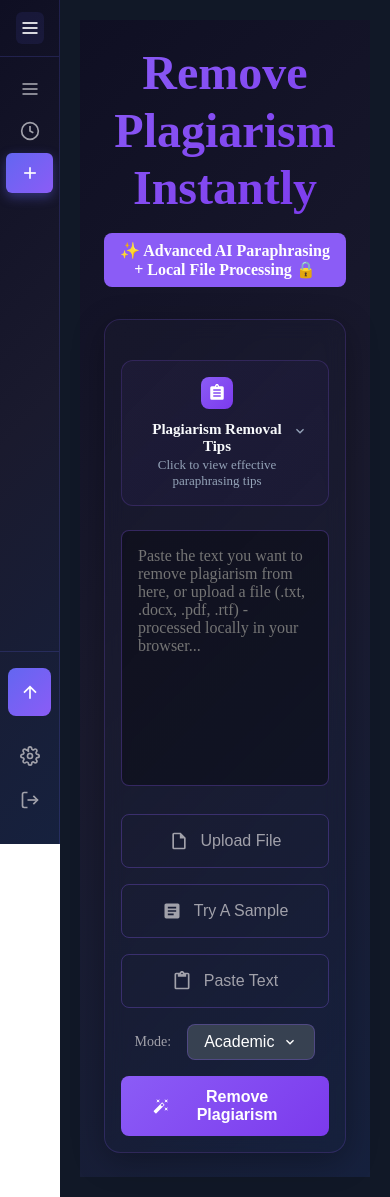
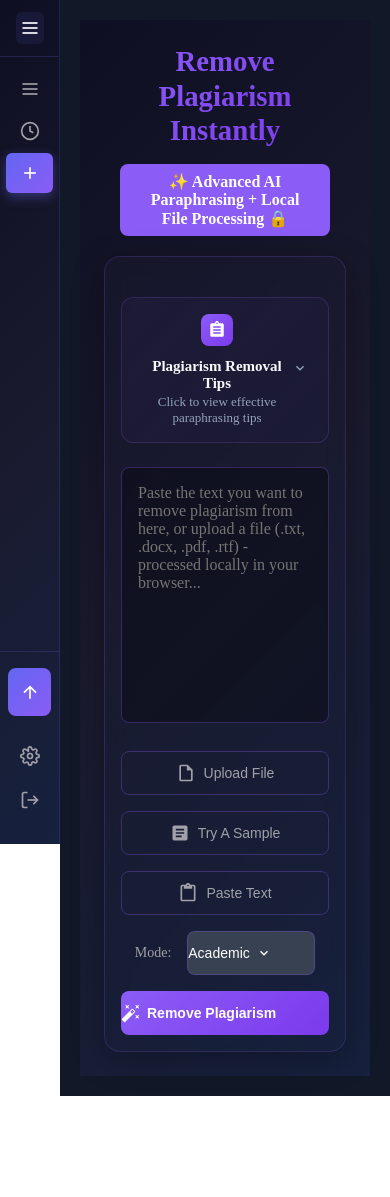
Before and after one commit to zenmeraki7/text-humanizer, a React (Vite) app in the folder frontend/: page /plagiarism in a window 390 px wide. After the commit the page ends 1096 px from the top, so only its background shows below. Built offline with nearby package versions, Linux system fonts and the light colour scheme.

Commit message:
reduced text size of plagiarism component

```diff
--- a/frontend/src/components/PlagiarismComponents/style.js
+++ b/frontend/src/components/PlagiarismComponents/style.js
@@ -15,11 +15,12 @@ export const getMainContentStyles = (sidebarOpen) => ({
 
 export const headerStyles = {
   textAlign: 'center',
-  marginBottom: '32px',
+  marginBottom: 'clamp(20px, 4vw, 32px)',
+  padding: '0 16px',
 };
 
 export const titleStyles = {
-  fontSize: '3rem',
+  fontSize: 'clamp(1.8rem, 5vw, 3rem)', // Responsive like detector
   fontWeight: 'bold',
   color: '#fff',
   marginBottom: '16px',
@@ -75,17 +76,18 @@ export const actionButtonStyles = {
   display: 'flex',
   alignItems: 'center',
   justifyContent: 'center',
-  gap: '12px',
-  padding: '16px 24px',
+  gap: 'clamp(8px, 2vw, 12px)',
+  padding: 'clamp(12px 16px, 3vw, 16px 24px)',
   border: '1px solid rgba(139, 92, 246, 0.3)',
   backgroundColor: 'transparent',
   color: '#a1a1aa',
   borderRadius: '8px',
   cursor: 'pointer',
-  fontSize: '16px',
+  fontSize: 'clamp(14px, 2.5vw, 16px)', // Responsive
   fontWeight: 500,
   transition: 'all 0.2s ease-in-out',
   width: '100%',
+  minHeight: '44px', // Touch-friendly minimum
 };
 
 export const actionButtonHoverStyles = {
@@ -95,7 +97,7 @@ export const actionButtonHoverStyles = {
 };
 
 export const getPrimaryButtonStyles = (isProcessing) => ({
-  padding: '12px 32px',
+  padding: 'clamp(10px 24px, 3vw, 12px 32px)',
   background: isProcessing
     ? 'linear-gradient(135deg, #6d28d9 0%, #5b21b6 100%)'
     : 'linear-gradient(135deg, #8b5cf6 0%, #7c3aed 100%)',
@@ -103,14 +105,17 @@ export const getPrimaryButtonStyles = (isProcessing) => ({
   color: '#fff',
   borderRadius: '8px',
   cursor: isProcessing ? 'not-allowed' : 'pointer',
-  fontSize: '16px',
+  fontSize: 'clamp(14px, 2.5vw, 16px)', // Responsive
   fontWeight: 600,
   transition: 'all 0.2s ease-in-out',
   display: 'flex',
   alignItems: 'center',
-  gap: '8px',
+  gap: 'clamp(6px, 1.5vw, 8px)',
   opacity: isProcessing ? 0.8 : 1,
+  minHeight: '44px', // Touch-friendly
+  width: '100%', // Full width on mobile
 });
+
 
 export const primaryButtonHoverStyles = {
   background: 'linear-gradient(135deg, #7c3aed 0%, #6d28d9 100%)',
@@ -126,15 +131,17 @@ export const selectStyles = {
 export const selectButtonStyles = {
   display: 'flex',
   alignItems: 'center',
-  gap: '8px',
-  padding: '8px 16px',
+  gap: 'clamp(6px, 1.5vw, 8px)',
+  padding: 'clamp(8px 12px, 2vw, 8px 16px)',
   backgroundColor: '#374151',
   border: '1px solid rgba(139, 92, 246, 0.3)',
   color: '#fff',
   borderRadius: '8px',
   cursor: 'pointer',
-  fontSize: '16px',
+  fontSize: 'clamp(14px, 2.5vw, 16px)', // Responsive
   transition: 'border-color 0.2s ease-in-out',
+  minHeight: '44px', // Touch-friendly
+  width: '100%',
 };
 
 export const dropdownStyles = {
```
